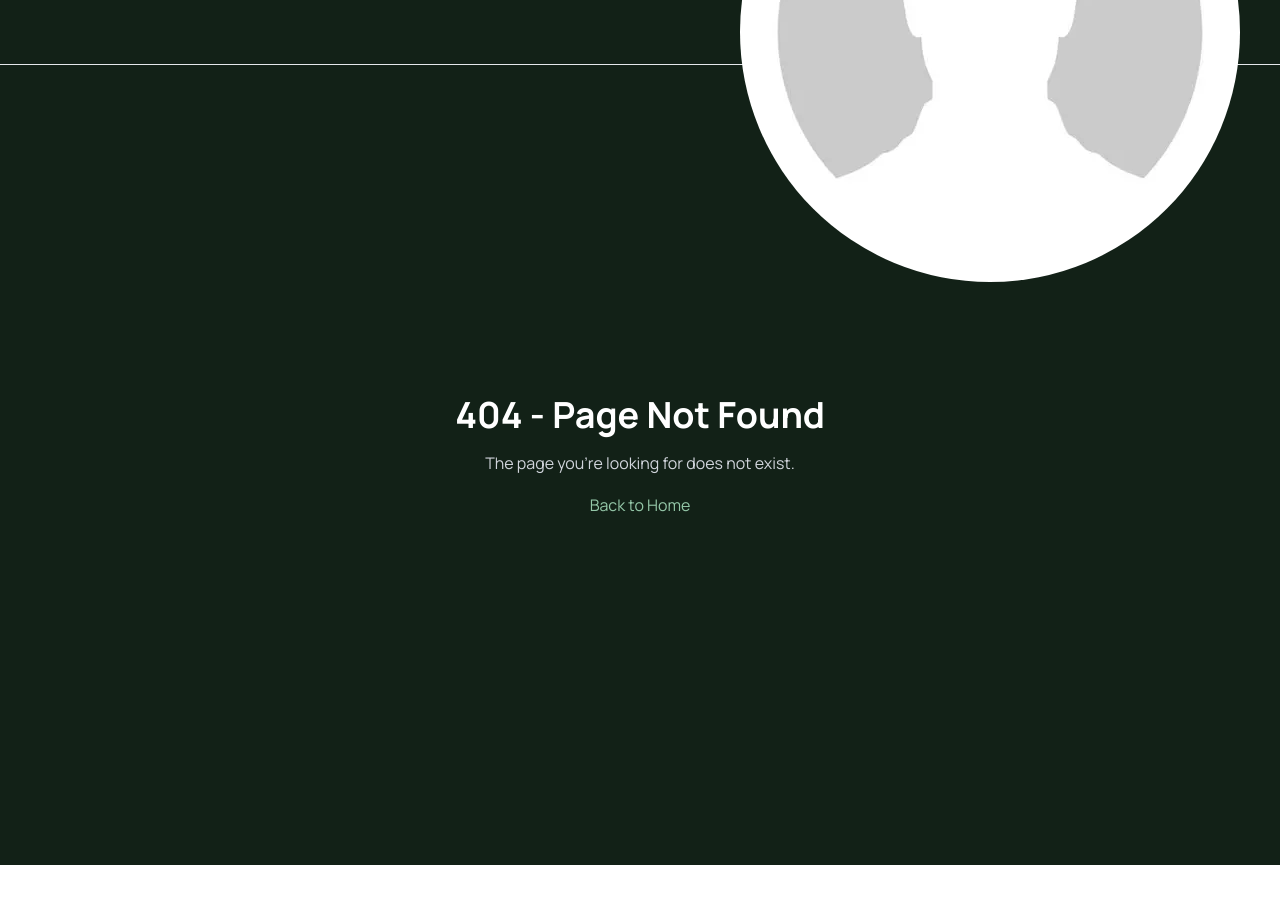
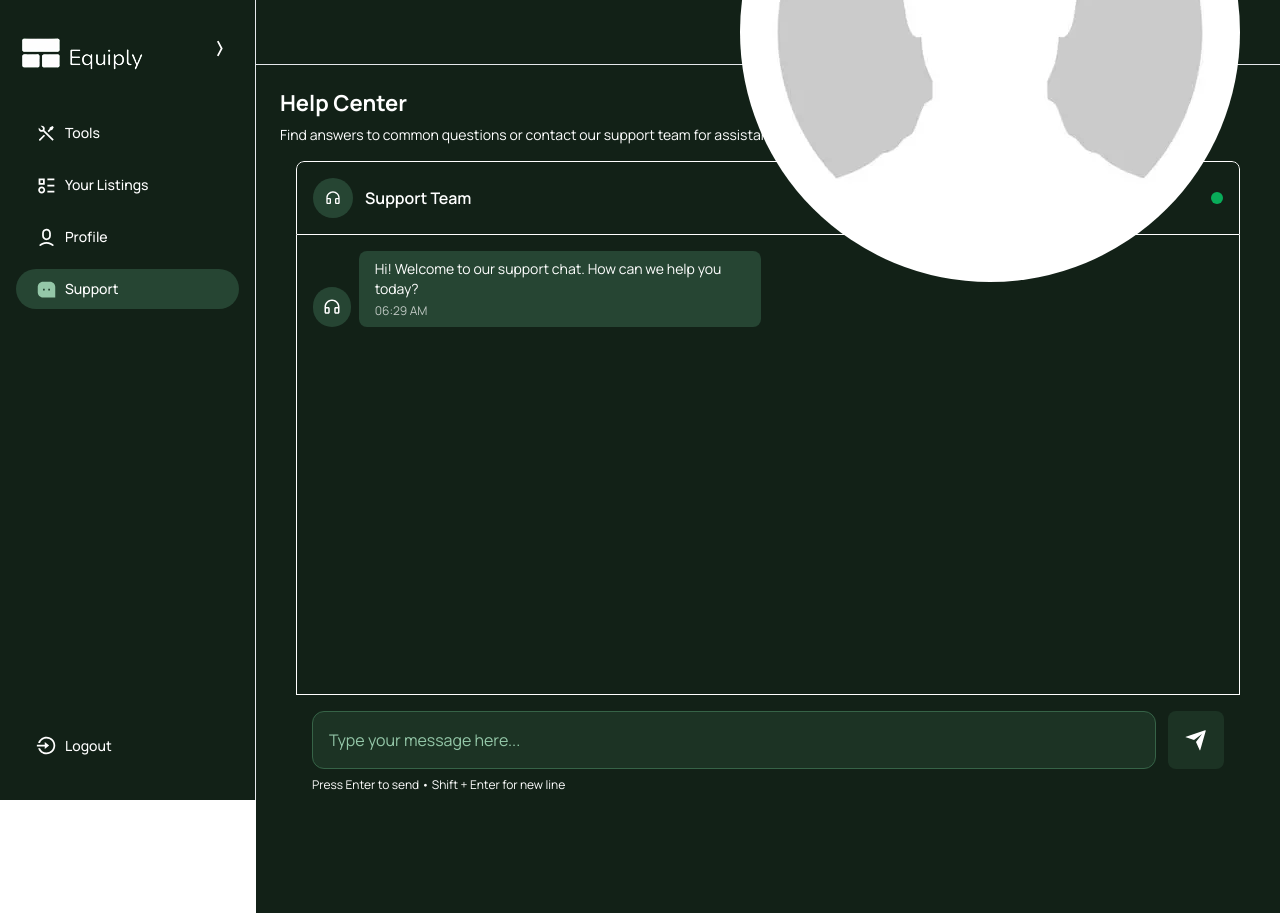
Before and after one commit to estherchinda/equiply, a Next.js app: page /user/support/contact in a window 1280 px wide. Before the commit this address had no page. Before the commit the page ends 865 px from the top, so only its background shows below. Built offline with nearby package versions, Linux system fonts and the light colour scheme.

Commit message:
added chat

```diff
--- /dev/null
+++ b/app/user/support/contact/page.tsx
@@ -0,0 +1,180 @@
+"use client";
+
+import Heading from '@/ui/display/HeadingComponent';
+import React, { useState, useRef, useEffect } from 'react';
+import { RiHeadphoneLine, RiUserLine, RiSendPlaneFill } from "react-icons/ri";
+
+export default function ContactChatPage () {
+  const [messages, setMessages] = useState([
+    {
+      id: 1,
+      text: "Hi! Welcome to our support chat. How can we help you today?",
+      sender: 'support',
+      timestamp: new Date()
+    }
+  ]);
+  const [inputMessage, setInputMessage] = useState('');
+  const [isTyping, setIsTyping] = useState(false);
+  const messagesEndRef = useRef<HTMLDivElement | null>(null);
+
+  const scrollToBottom = () => {
+    messagesEndRef.current?.scrollIntoView({ behavior: "smooth" });
+  };
+
+  useEffect(() => {
+    scrollToBottom();
+  }, [messages]);
+
+  const hardcodedResponses = [
+    "Thank you for reaching out! Let me check that for you.",
+    "I understand your concern. Our team will look into this right away.",
+    "That's a great question! Here's what I can tell you about that...",
+    "I'm here to help! Can you provide a bit more detail about the issue?",
+    "Thanks for the information. I'll escalate this to our technical team.",
+    "Is there anything else I can assist you with today?",
+    "I appreciate your patience. Let me find the best solution for you."
+  ];
+
+  const sendMessage = () => {
+    if (inputMessage.trim()) {
+      // Add user message
+      const userMessage = {
+        id: Date.now(),
+        text: inputMessage,
+        sender: 'user',
+        timestamp: new Date()
+      };
+
+      setMessages(prev => [...prev, userMessage]);
+      setInputMessage('');
+      setIsTyping(true);
+
+      // Simulate support response after a delay
+      setTimeout(() => {
+        const randomResponse = hardcodedResponses[Math.floor(Math.random() * hardcodedResponses.length)];
+        const supportMessage = {
+          id: Date.now() + 1,
+          text: randomResponse,
+          sender: 'support',
+          timestamp: new Date()
+        };
+
+        setMessages(prev => [...prev, supportMessage]);
+        setIsTyping(false);
+      }, 1500);
+    }
+  };
+
+  const handleKeyPress = (e: React.KeyboardEvent<HTMLTextAreaElement>) => {
+    if (e.key === 'Enter' && !e.shiftKey) {
+      e.preventDefault();
+      sendMessage();
+    }
+  };
+
+  const formatTime = (date: Date) => {
+    return date.toLocaleTimeString([], { hour: '2-digit', minute: '2-digit' });
+  };
+
+  return (
+    <section className="min-h-screen">
+        <Heading
+        content='Help Center'
+        subtitle='Find answers to common questions or contact our support team for assistance'
+        />
+
+      {/* Main Chat Container */}
+      <div className="mx-auto p-4 h-[calc(100vh-120px)] flex flex-col">
+        <div className="bg-transparent rounded-lg flex-1 flex flex-col overflow-hidden">
+
+          {/* Chat Header */}
+          <div className="p-4 rounded-t-lg border border-white">
+            <div className="flex items-center gap-3">
+              <div className="w-10 h-10 bg-[#264533] rounded-full flex items-center justify-center">
+                <RiHeadphoneLine />
+              </div>
+              <div>
+                <h2 className="font-semibold">Support Team</h2>
+                {/* <p className="text-sm text-emerald-200">We&apos;re here to help!</p> */}
+              </div>
+              <div className="ml-auto">
+                <div className="w-3 h-3 bg-green-400 rounded-full animate-pulse"></div>
+              </div>
+            </div>
+          </div>
+
+          {/* Messages Area */}
+          <div className="flex-1 overflow-y-auto thin-scrollbar p-4 space-y-4 border-x border-white">
+            {messages.map((message) => (
+              <div key={message.id} className={`flex ${message.sender === 'user' ? 'justify-end' : 'justify-start'}`}>
+                <div className={`max-w-xs lg:max-w-md ${message.sender === 'user' ? 'order-2' : 'order-1'}`}>
+                  <div className={`flex items-end gap-2 ${message.sender === 'user' ? 'flex-row-reverse' : 'flex-row'}`}>
+                    <div className={`w-10 h-10 rounded-full flex items-center justify-center text-lg ${
+                      message.sender === 'user'
+                        ? 'bg-[#94C7A8] text-black'
+                        : 'bg-[#264533]'
+                    }`}>
+                      {message.sender === 'user' ? <RiUserLine/> : <RiHeadphoneLine />}
+                    </div>
+                    <div className={`px-4 py-2 rounded-lg ${
+                      message.sender === 'user'
+                        ? 'bg-[#94C7A8] text-black'
+                        : 'bg-[#264533] text-white'
+                    }`}>
+                      <p className="text-sm">{message.text}</p>
+                      <p className="text-xs opacity-70 mt-1">{formatTime(message.timestamp)}</p>
+                    </div>
+                  </div>
+                </div>
+              </div>
+            ))}
+
+            {/* Typing Indicator */}
+            {isTyping && (
+              <div className="flex justify-start">
+                <div className="max-w-xs lg:max-w-md">
+                  <div className="flex items-end gap-2">
+                    <div className="w-10 h-10 bg-[#264533] rounded-full flex items-center justify-center">
+                      <RiHeadphoneLine />
+                    </div>
+                    <div className="bg-[#264533] px-4 py-2 rounded-lg">
+                      <div className="flex space-x-1">
+                        <div className="w-2 h-2 bg-gray-400 rounded-full animate-bounce"></div>
+                        <div className="w-2 h-2 bg-gray-400 rounded-full animate-bounce" style={{ animationDelay: '0.1s' }}></div>
+                        <div className="w-2 h-2 bg-gray-400 rounded-full animate-bounce" style={{ animationDelay: '0.2s' }}></div>
+                      </div>
+                    </div>
+                  </div>
+                </div>
+              </div>
+            )}
+            <div ref={messagesEndRef} />
+          </div>
+
+          {/* Message Input */}
+          <div className="border-t border-white p-4">
+            <div className="flex gap-3">
+              <textarea
+                value={inputMessage}
+                onChange={(e) => setInputMessage(e.target.value)}
+                onKeyPress={handleKeyPress}
+                placeholder="Type your message here..."
+                className="flex-1 w-full bg-[#1C3324] border border-[#366347] rounded-[12px] p-4 outline-none placeholder:text-[#94C7A8] placeholder:font-light text-white font-normal text-sm md:text-base leading-6 focus:border-[#A6F2C4] focus:ring-1 focus:ring-[#A6F2C4] focus:outline-none transition duration-200 thin-scrollbar resize-none"
+                rows={1}
+                style={{ minHeight: '40px', maxHeight: '120px' }}
+              />
+              <button
+                onClick={sendMessage}
+                disabled={!inputMessage.trim()}
+                className="bg-[#1C3324] hover:bg-[#1a352a]disabled:bg-gray-600 disabled:cursor-not-allowed text-white px-4 py-2 rounded-lg transition-colors duration-200 flex items-center justify-center"
+              >
+                <RiSendPlaneFill className='text-2xl'/>
+              </button>
+            </div>
+            <p className="text-xs text-white mt-2">Press Enter to send • Shift + Enter for new line</p>
+          </div>
+        </div>
+      </div>
+    </section>
+  );
+};
--- a/app/user/tools/[toolsId]/request/AgentModal.tsx
+++ b/app/user/tools/[toolsId]/request/AgentModal.tsx
@@ -34,7 +34,7 @@ export default function AgentModal({ isOpen, onClose }: AgentModalProps) {
       },
     },
     {
-      name: "Mark Angus",
+      name: "Marcus Angus",
       image: "/agent-3.jpg",
       ratings: {
         1: true,
@@ -56,7 +56,7 @@ export default function AgentModal({ isOpen, onClose }: AgentModalProps) {
         {agents.map((agent, index) => (
           <div
             key={index}
-            className="cursor-pointer hover:bg-[#2f503d] p-4 rounded-md flex flex-col h-fit w-[125px]"
+            className="cursor-pointer p-4 rounded-md flex flex-col h-fit w-[125px]"
           >
             <div className="h-20 w-20 relative overflow-hidden rounded-full">
               <Image
@@ -66,7 +66,7 @@ export default function AgentModal({ isOpen, onClose }: AgentModalProps) {
                 className="object-cover"
               />
             </div>
-            <div className="space-y-2">
+            <div className="space-y-2 mt-1.5">
               <h2 className="text-sm font-semibold truncate">{agent.name}</h2>
               <div className="w-full flex-col justify-end items-center space-y-5">
                 <div className="flex gap-0.5 items-center">
@@ -91,6 +91,7 @@ export default function AgentModal({ isOpen, onClose }: AgentModalProps) {
                   ))}
                 </div>
               </div>
+              <p className="text-xs text-center p-1.5 rounded-md w-full bg-[#3b5847] my-1">Get</p>
             </div>
           </div>
         ))}
--- a/ui/display/NotificationTab.tsx
+++ b/ui/display/NotificationTab.tsx
@@ -32,7 +32,7 @@ export default function NotificationTab() {
     <div className="relative">
       <div
         onClick={openTab}
-        className="h-[40px] w-[40px] rounded-full flex justify-center items-center text-white text-2xl cursor-pointer bg-[#264533]"
+        className="h-[50px] w-[50px] rounded-full flex justify-center items-center text-white text-2xl cursor-pointer bg-[#264533]"
       >
         {isTabOpen ? <RiNotificationFill /> : <RiNotificationLine />}
       </div>
--- a/ui/support/FAQ.tsx
+++ b/ui/support/FAQ.tsx
@@ -26,7 +26,7 @@ export default function FAQ() {
       answer: "You can list equipment from the listings page by clicking on 'Your Listings'. Fill out the form with your equipment details under the 'Listings' tab and submit it for review.",
     },
     {
-      question: "What are the paymentoptions?",
+      question: "What are the payment options?",
       answer: "We accept all major credit cards, Opay, and bank transfers.",
     },
   ];
@@ -67,7 +67,7 @@ export default function FAQ() {
       )}
       <Heading content="Contact Support" subtitle="If you can't find the answer you're looking for, please don't hesitate to reach out to our support team. We're here to help!" />
       <div className="w-[250px]">
-        <Button content="Contact support" />
+        <Button content="Contact support" href="/user/support/contact" />
       </div>
     </div>
   );
```
